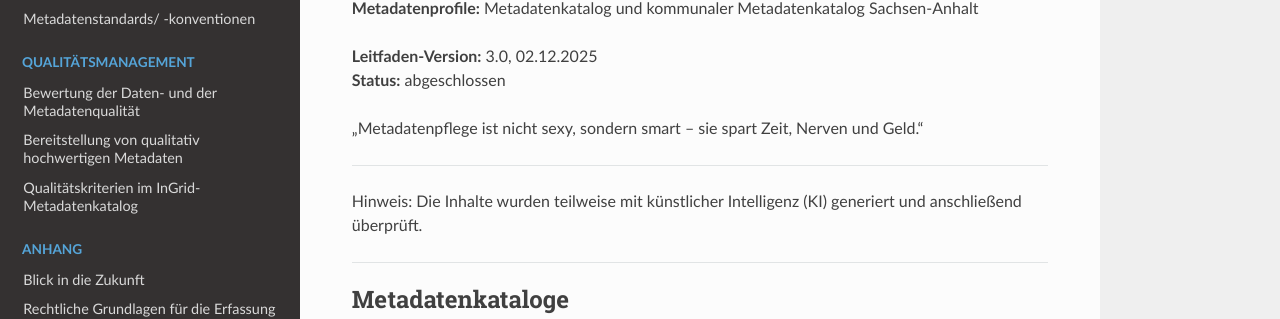
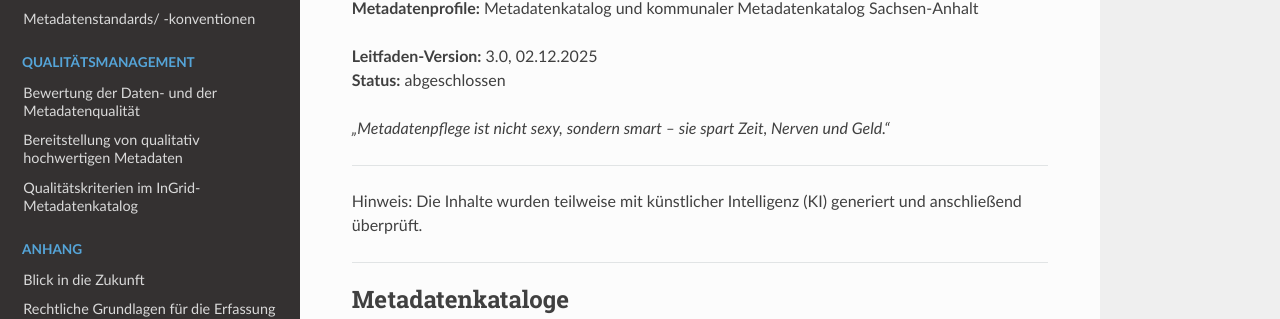
Before and after one commit to tomiwo/ingrid-mdk-st-high-quality-metadata, a Sphinx documentation site: the page built from docs/index.rst, in a window 1280 px wide. Shown: the part 345-664 px from the top of the page. Built offline with Sphinx 7.4.7 and the Read the Docs theme 3.1.0, drawn with Linux system fonts in a browser that asks for light colours.

```diff
--- a/docs/index.rst
+++ b/docs/index.rst
@@ -18,7 +18,7 @@ Qualitativ hochwertige Metadaten erfassen und pflegen - Hinweise für Metadatene
 | **Status:** abgeschlossen
 
 
-"Metadatenpflege ist nicht sexy, sondern smart – sie spart Zeit, Nerven und Geld."
+*"Metadatenpflege ist nicht sexy, sondern smart – sie spart Zeit, Nerven und Geld."*
 
 
 ----------------------------------------------------------------------------------------------------------------
```
